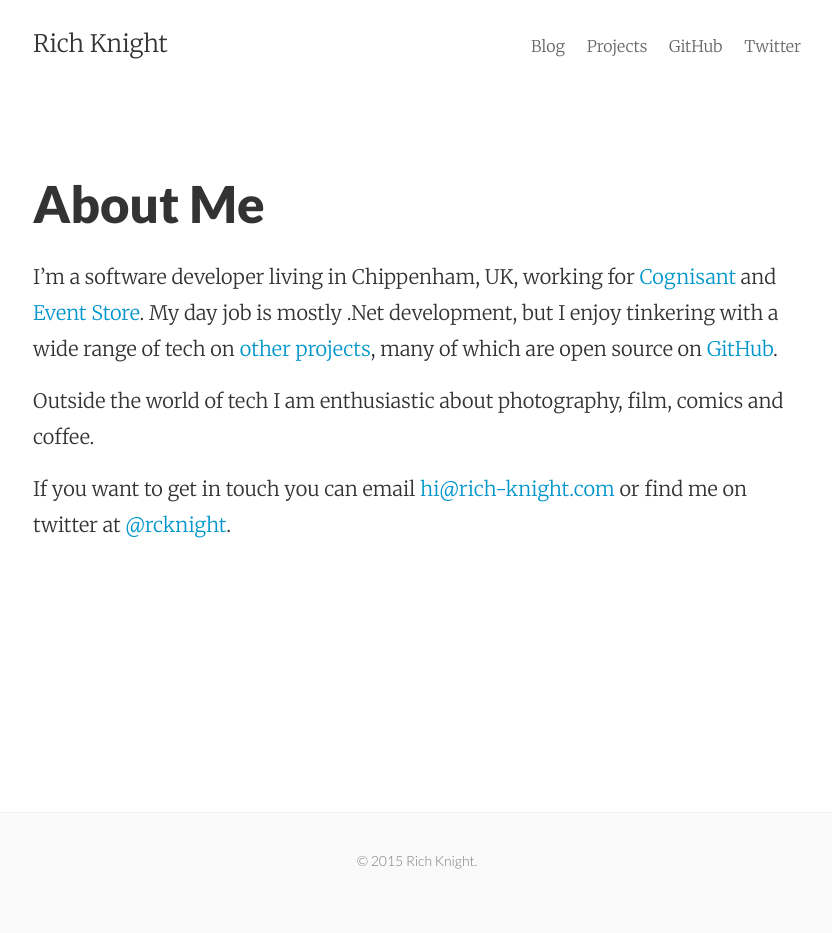
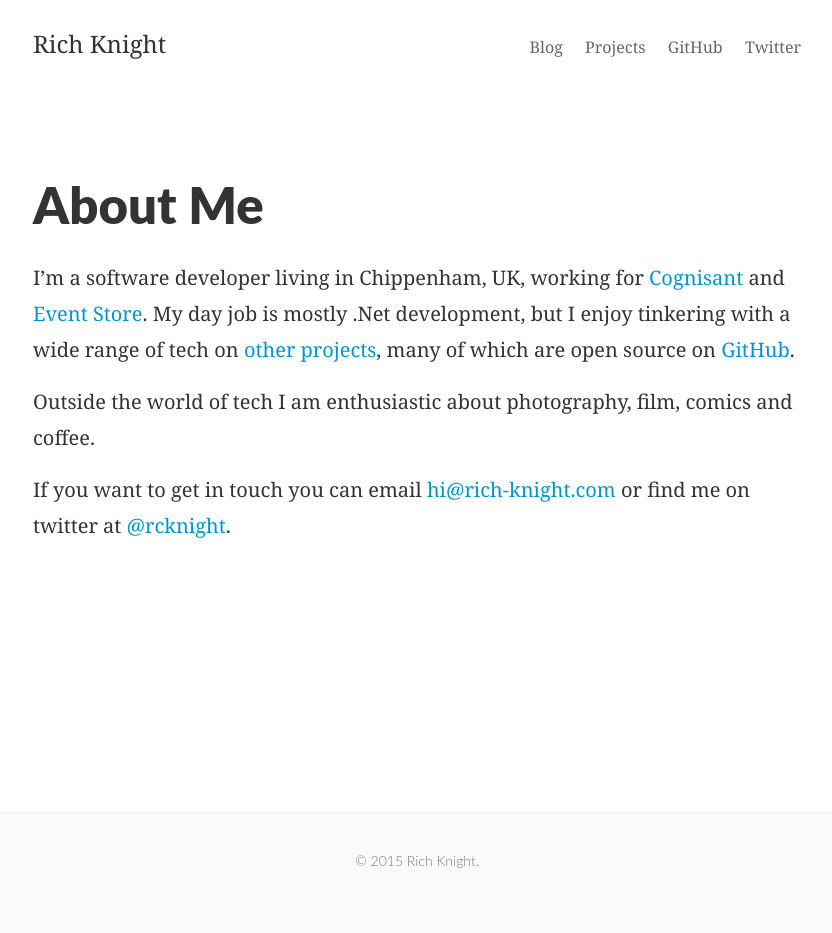
Before and after one commit to rcknight/rich-knight.com, a Jekyll site: the page built from index.md, in a window 1280 px wide. Shown: the whole page, without its empty margins (223-1055 px from the left). Built offline with Jekyll 4.4.1, drawn with Linux system fonts in a browser that asks for light colours; Markdown is read by kramdown in place of the engine named in the settings.

Commit message:
moved fonts to footer

```diff
--- a/_includes/footer.html
+++ b/_includes/footer.html
@@ -20,3 +20,8 @@ ga('send', 'pageview');
 
 </script>
 {% endif %}
+
+<style scoped>
+@import "//fonts.googleapis.com/css?family=Merriweather:900,900italic,300,300italic"
+@import "//fonts.googleapis.com/css?family=Lato:900,300"
+</style>
--- a/_includes/head.html
+++ b/_includes/head.html
@@ -12,8 +12,6 @@
     <link rel="stylesheet" href="{{ "/css/pixyll.css" | prepend: site.baseurl }}" type="text/css">
 
     <!-- Fonts -->
-    <link href='//fonts.googleapis.com/css?family=Merriweather:900,900italic,300,300italic' rel='stylesheet' type='text/css'>
-    <link href='//fonts.googleapis.com/css?family=Lato:900,300' rel='stylesheet' type='text/css'>
     {% if site.show_social_icons %}
       <link href="//maxcdn.bootstrapcdn.com/font-awesome/4.2.0/css/font-awesome.min.css" rel="stylesheet">
     {% endif %}
```
